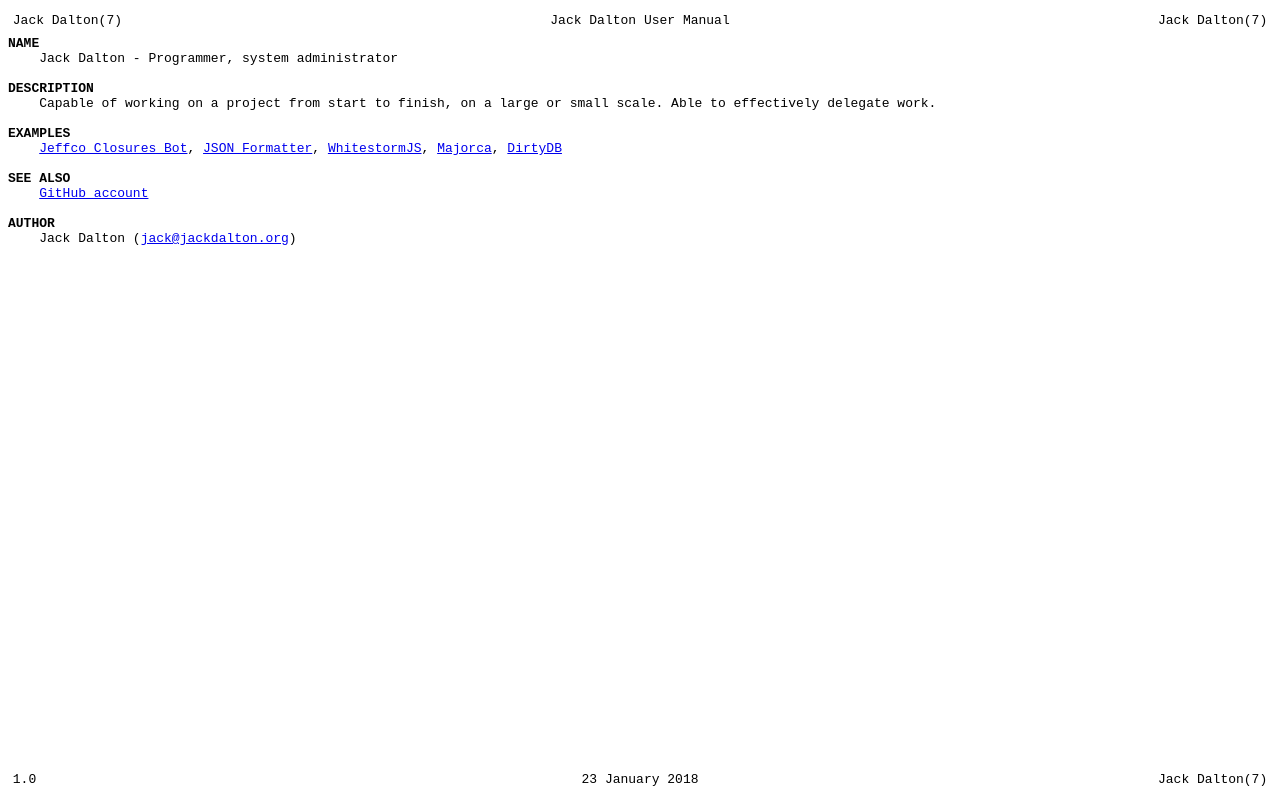
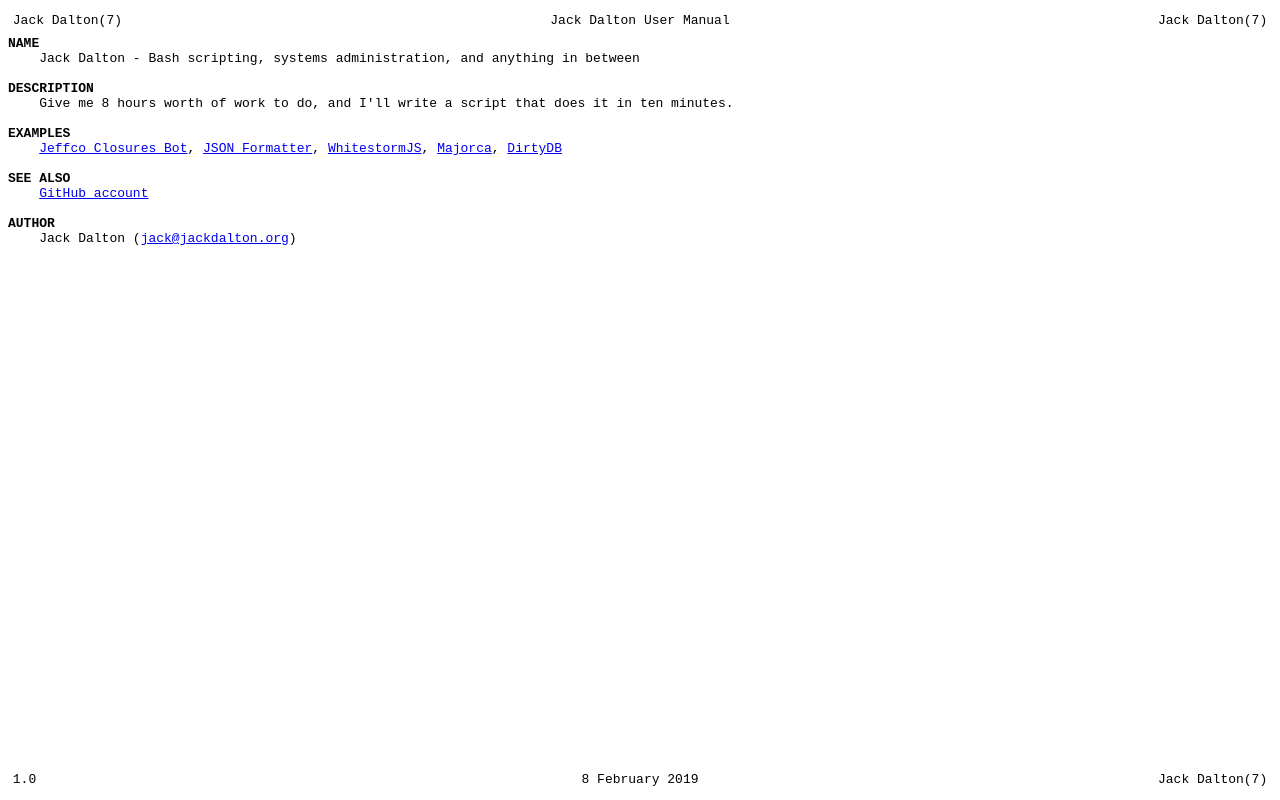
Before and after one commit to jackdalton2/jackdalton2.github.io, a plain HTML site: page index.html in a window 1280 px wide. Drawn offline with Linux system fonts and the light colour scheme.

Commit message:
Update index.html

```diff
--- a/index.html
+++ b/index.html
@@ -3,7 +3,7 @@
     <head>
         <meta name="viewport" content="width=device-width, initial-scale=1.0,
 maximum-scale=1.0">
-        <meta name="Description" content="The personal website of Jack Dalton.">
+        <meta name="Description" content="Jack Dalton.">
         <meta name="Keywords"
 content="jack,dalton,jackdalton,programmer,programming">
         <script>
@@ -15,10 +15,10 @@ content="jack,dalton,jackdalton,programmer,programming">
         <p class="top left">Jack Dalton(7)</p><p class="top center">Jack Dalton User Manual</p><p class="top right">Jack Dalton(7)</p>
         <br>
         <pre><b>NAME</b>
-    Jack Dalton - Programmer, system administrator
+    Jack Dalton - Bash scripting, systems administration, and anything in between
 
 <b>DESCRIPTION</b>
-    Capable of working on a project from start to finish, on a large or small scale. Able to effectively delegate work.
+    Give me 8 hours worth of work to do, and I'll write a script that does it in ten minutes.
 
 <b>EXAMPLES</b>
     <a href="https://github.com/jackdalton/jeffco-closures-bot">Jeffco Closures Bot</a>, <a href="https://github.com/jackdalton/json-formatter">JSON Formatter</a>, <a href="https://github.com/WhitestormJS/whitestorm.js">WhitestormJS</a>, <a href="https://github.com/jackdalton/majorca">Majorca</a>, <a href="https://github.com/jackdalton/dirtydb">DirtyDB</a>
@@ -29,6 +29,6 @@ content="jack,dalton,jackdalton,programmer,programming">
 <b>AUTHOR</b>
     Jack Dalton (<a href="mailto:jack@jackdalton.org">jack@jackdalton.org</a>)
         </pre>
-        <p class="bottom left">1.0</p><p class="bottom center">23 January 2018</p><p class="bottom right">Jack Dalton(7)</p>
+        <p class="bottom left">1.0</p><p class="bottom center">8 February 2019</p><p class="bottom right">Jack Dalton(7)</p>
     </body>
 </html>
```
